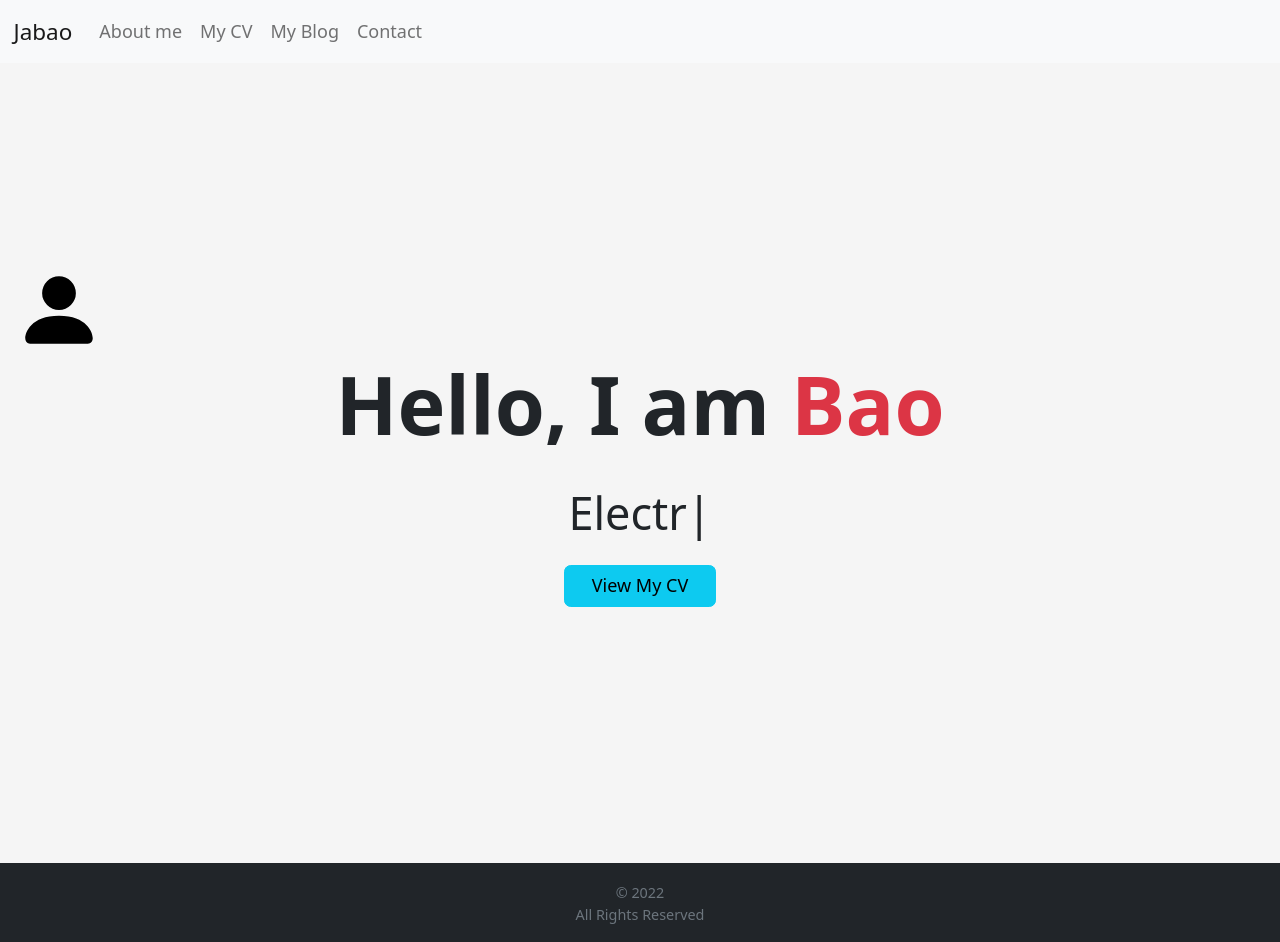
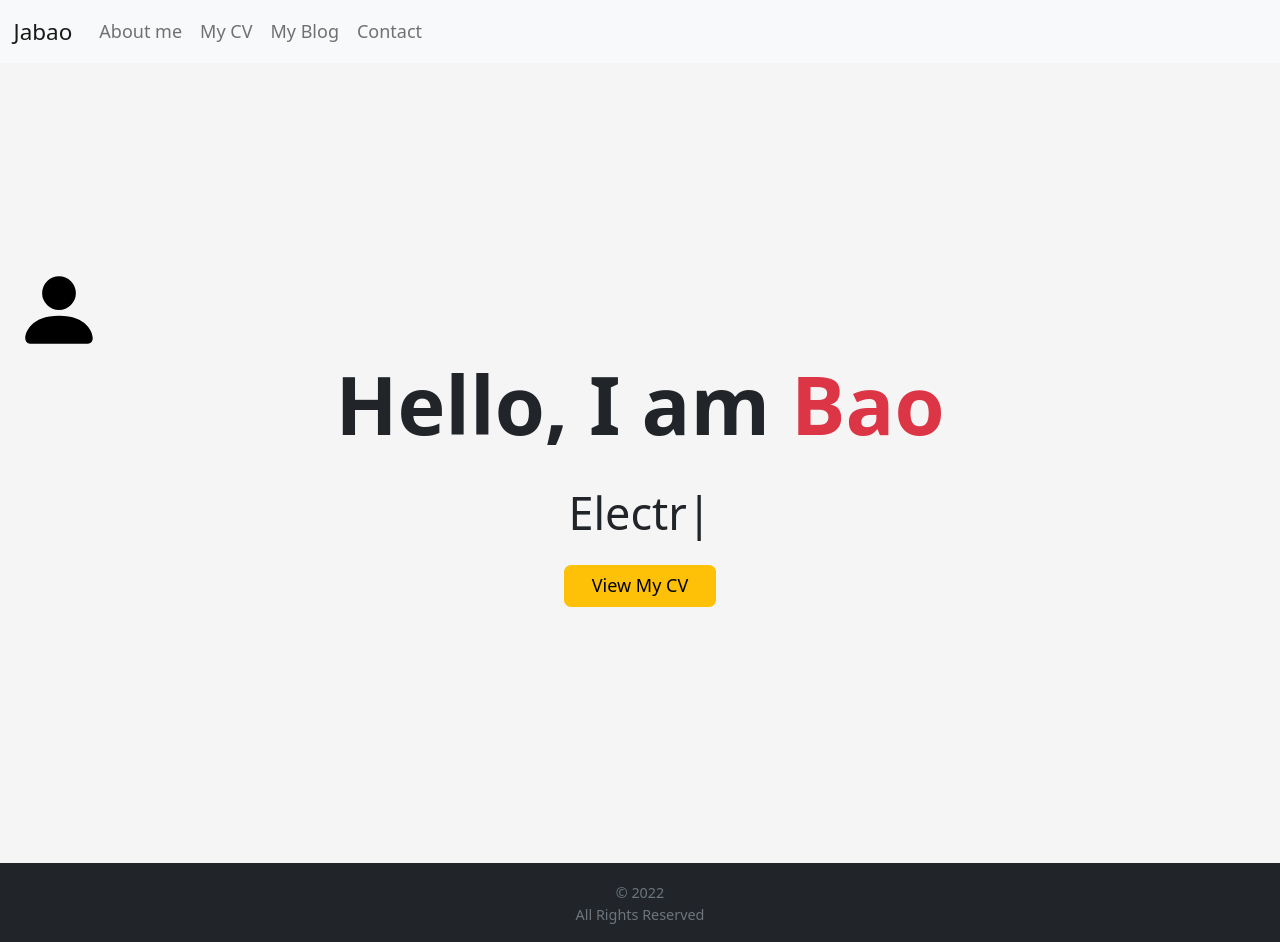
Before and after one commit to giabaocorn20/my-personal-website, a Next.js app: page / in a window 1280 px wide. Built offline with nearby package versions, Linux system fonts and the light colour scheme.

Commit message:
fix button

```diff
--- a/components/Hero.js
+++ b/components/Hero.js
@@ -38,13 +38,13 @@ export default function Hero() {
                 </strong>
               </p>
               <p className="pt-3">
-                <a
-                  className="btn btn-info btn js-scroll px-4 mb-5"
-                  href="#work"
+                <button
+                  className="btn btn-warning btn js-scroll px-4 mb-5"
+                  href="/CV"
                   role="button"
                 >
                   View My CV
-                </a>
+                </button>
               </p>
             </div>
           </div>
```
